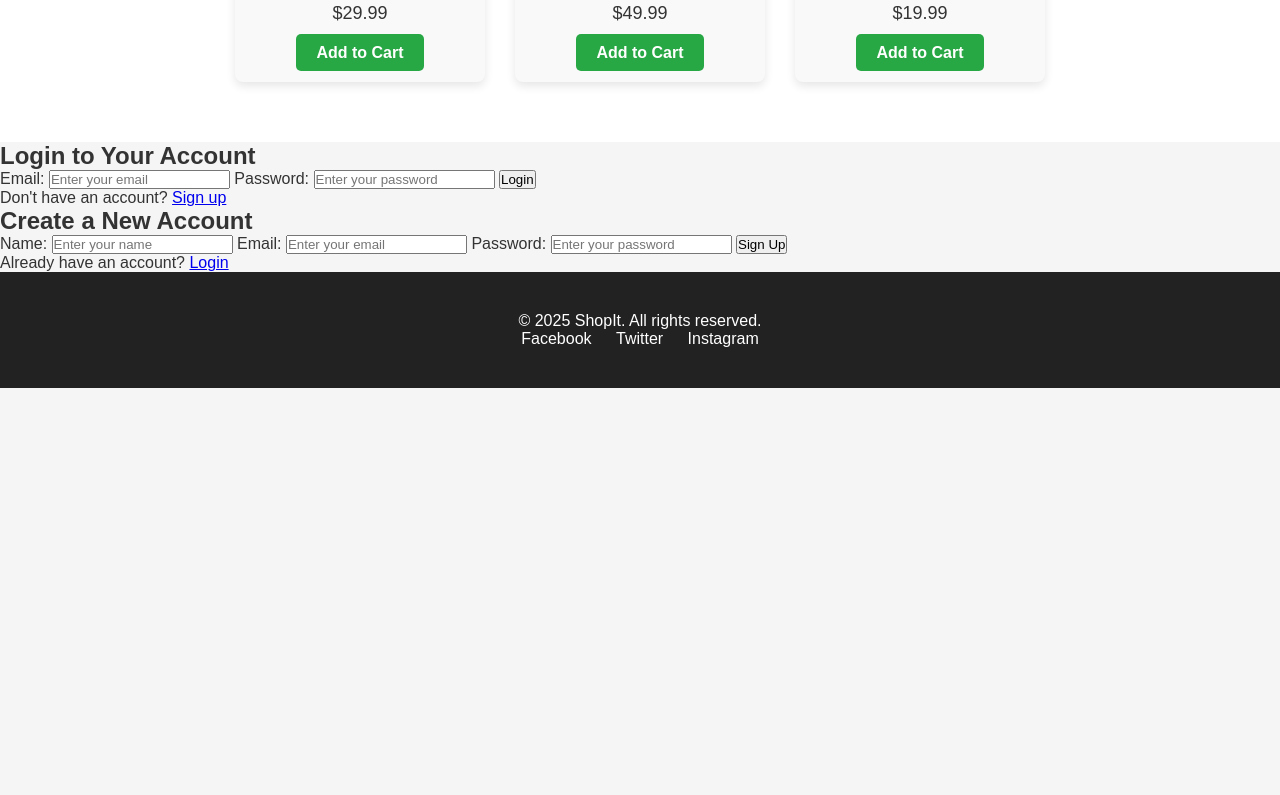
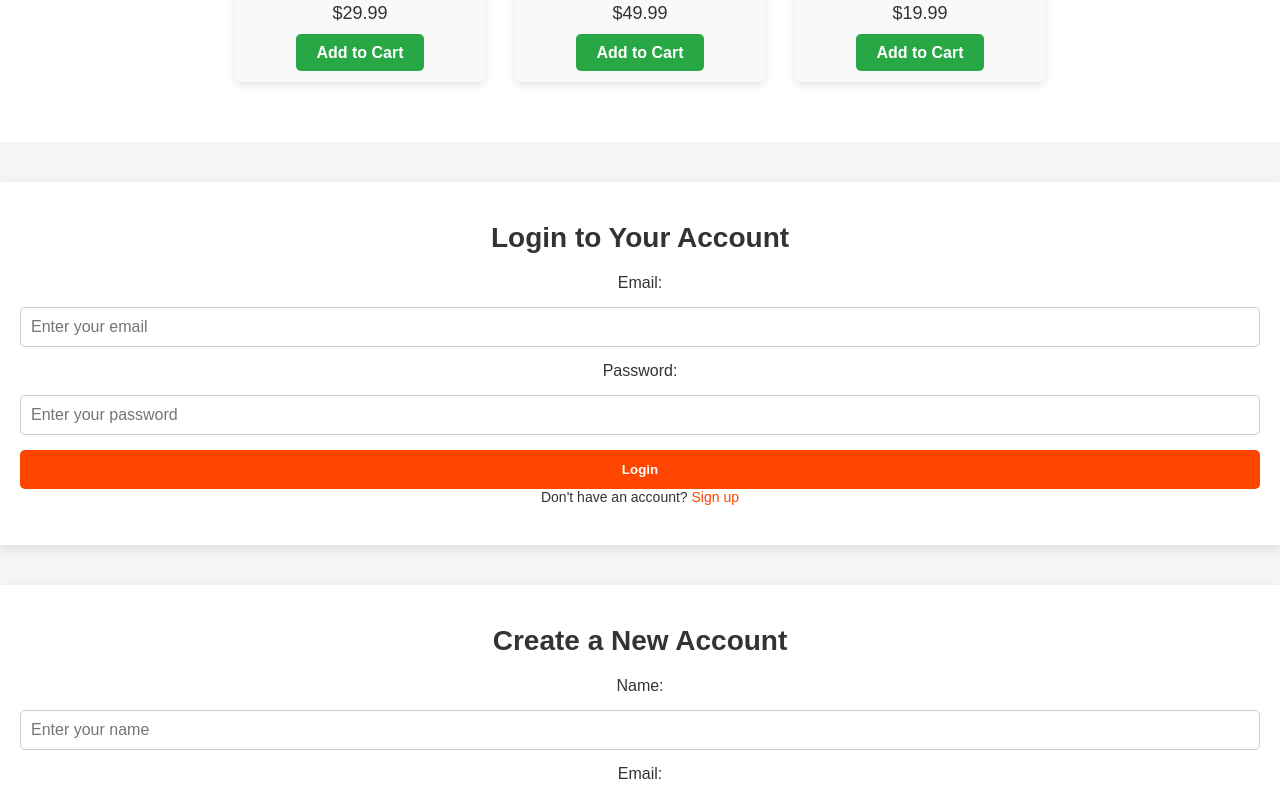
Before and after one commit to Aymanch27/Web_Eng, a plain HTML site: page index.html in a window 1280 px wide. Shown: the part 753-1548 px from the top of the page. Before the commit the page ends 1141 px from the top, so only its background shows below. Drawn offline with Linux system fonts and the light colour scheme.

Commit message:
Update style.css

```diff
--- a/style.css
+++ b/style.css
@@ -125,6 +125,65 @@ header nav ul li a {
   background-color: #218838;
 }
 
+/* Auth Forms */
+.auth-form {
+  background-color: #fff;
+  padding: 40px 20px;
+  text-align: center;
+  margin: 40px 0;
+  box-shadow: 0 4px 10px rgba(0, 0, 0, 0.1);
+}
+
+.auth-form h2 {
+  font-size: 28px;
+  margin-bottom: 20px;
+}
+
+.auth-form form {
+  display: flex;
+  flex-direction: column;
+  gap: 15px;
+}
+
+.auth-form label {
+  font-size: 16px;
+}
+
+.auth-form input {
+  padding: 10px;
+  font-size: 16px;
+  border-radius: 5px;
+  border: 1px solid #ccc;
+  width: 100%;
+}
+
+.auth-form button {
+  background-color: #ff4500;
+  padding: 12px 20px;
+  font-weight: bold;
+  color: #fff;
+  border-radius: 5px;
+  border: none;
+  cursor: pointer;
+}
+
+.auth-form button:hover {
+  background-color: #e04300;
+}
+
+.auth-form p {
+  font-size: 14px;
+}
+
+.auth-form a {
+  text-decoration: none;
+  color: #ff4500;
+}
+
+.auth-form a:hover {
+  text-decoration: underline;
+}
+
 /* Footer Section */
 footer {
   background-color: #222;
```
